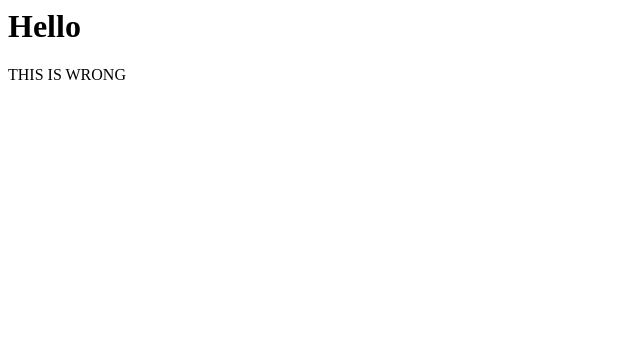
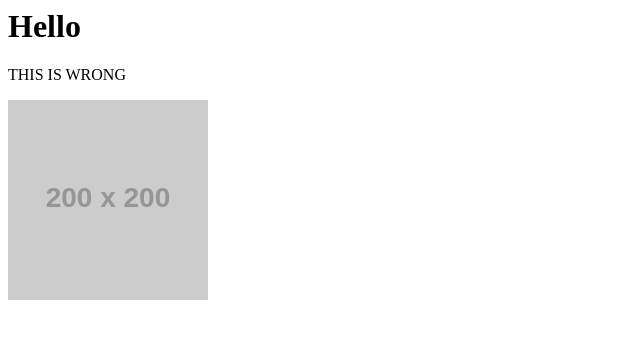
Before and after one commit to frozenbanana/git-desktop-hell, a plain HTML site: page index.html in a window 1280 px wide. Shown: the whole page, without its empty margins (0-640 px from the left). Drawn offline with Linux system fonts and the light colour scheme; placeholder pictures from the web are drawn by us.

Commit message:
Update index.html

```diff
--- a/index.html
+++ b/index.html
@@ -1,2 +1,3 @@
 <h1>Hello</h1>
 <p>THIS IS WRONG</p>
+<img src="https://via.placeholder.com/200x200" alt="placeholder">
```
